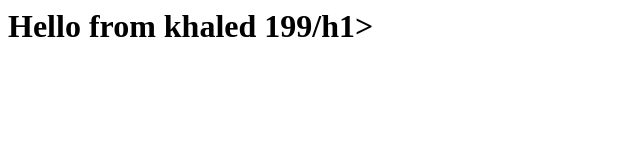
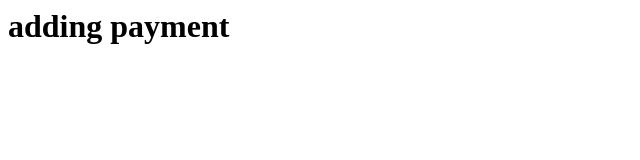
Before and after one commit to miransaif/DevOps, a plain HTML site: page index.html in a window 1280 px wide. Shown: the whole page, without its empty margins (0-640 px from the left). Drawn offline with Linux system fonts and the light colour scheme.

Commit message:
adding payment

```diff
--- a/index.html
+++ b/index.html
@@ -1,5 +1,5 @@
 <html>
   <body>
-    <h1>Hello from khaled 199/h1>
+    <h1>adding payment</h1>
   </body>
 </html>
```
